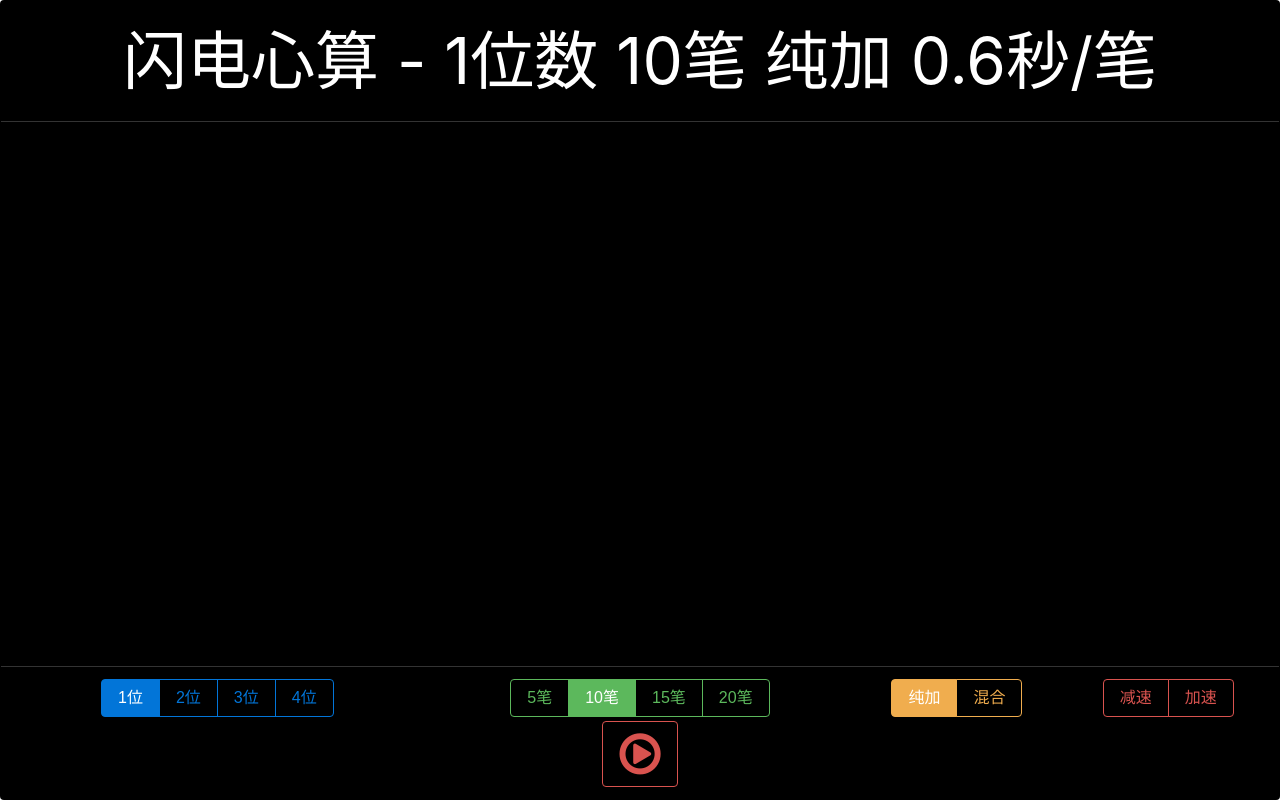
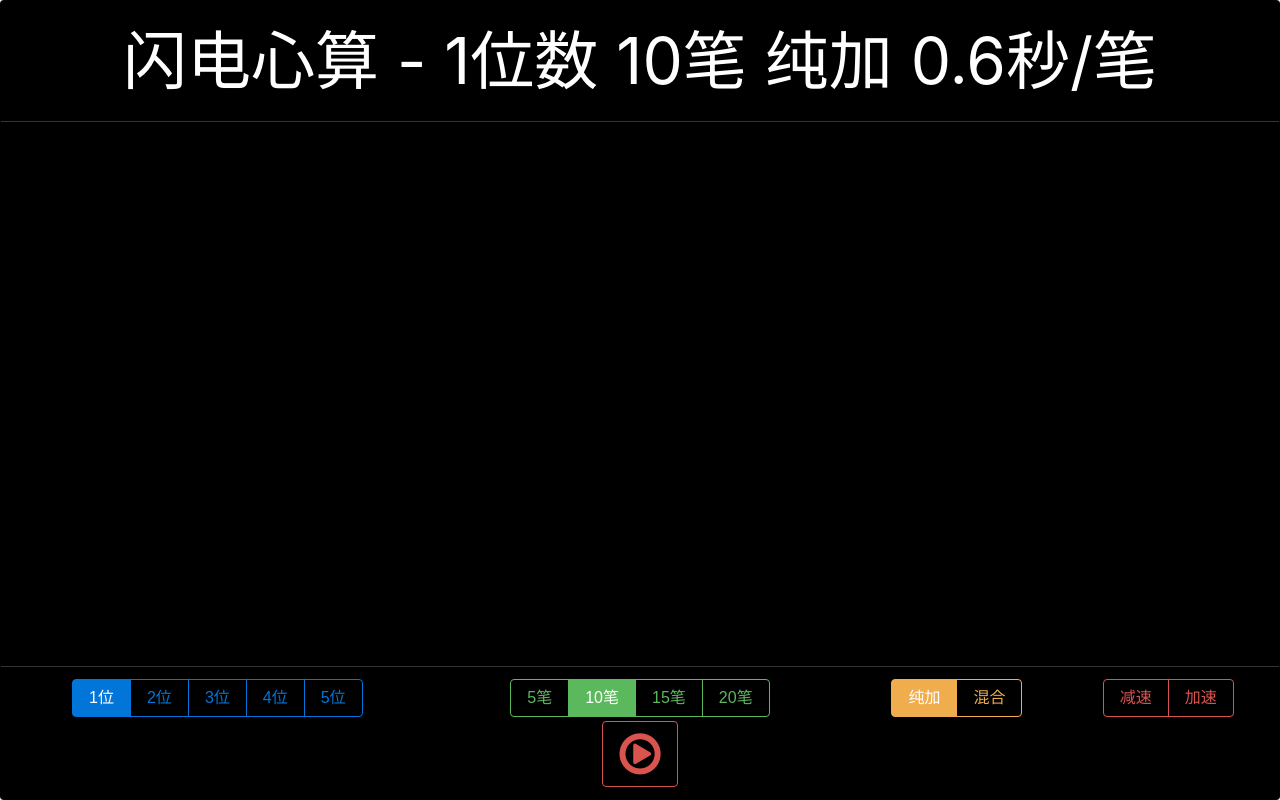
Before and after one commit to yuzhangqu/DjangoTutorial, a Django app: page /wuhan/ in a window 1280 px wide. Run offline with Django 3.2, Linux system fonts and the light colour scheme; some libraries are stand-ins or nearby versions.

Commit message:
支持五位数

```diff
--- a/flash/templates/flash/wuhan.html
+++ b/flash/templates/flash/wuhan.html
@@ -30,6 +30,7 @@
                         <button type="button" class="btn btn-outline-primary" value="2">2位</button>
                         <button type="button" class="btn btn-outline-primary" value="3">3位</button>
                         <button type="button" class="btn btn-outline-primary" value="4">4位</button>
+                        <button type="button" class="btn btn-outline-primary" value="5">5位</button>
                     </div>
                 </div>
                 <div class="col-4">
```
